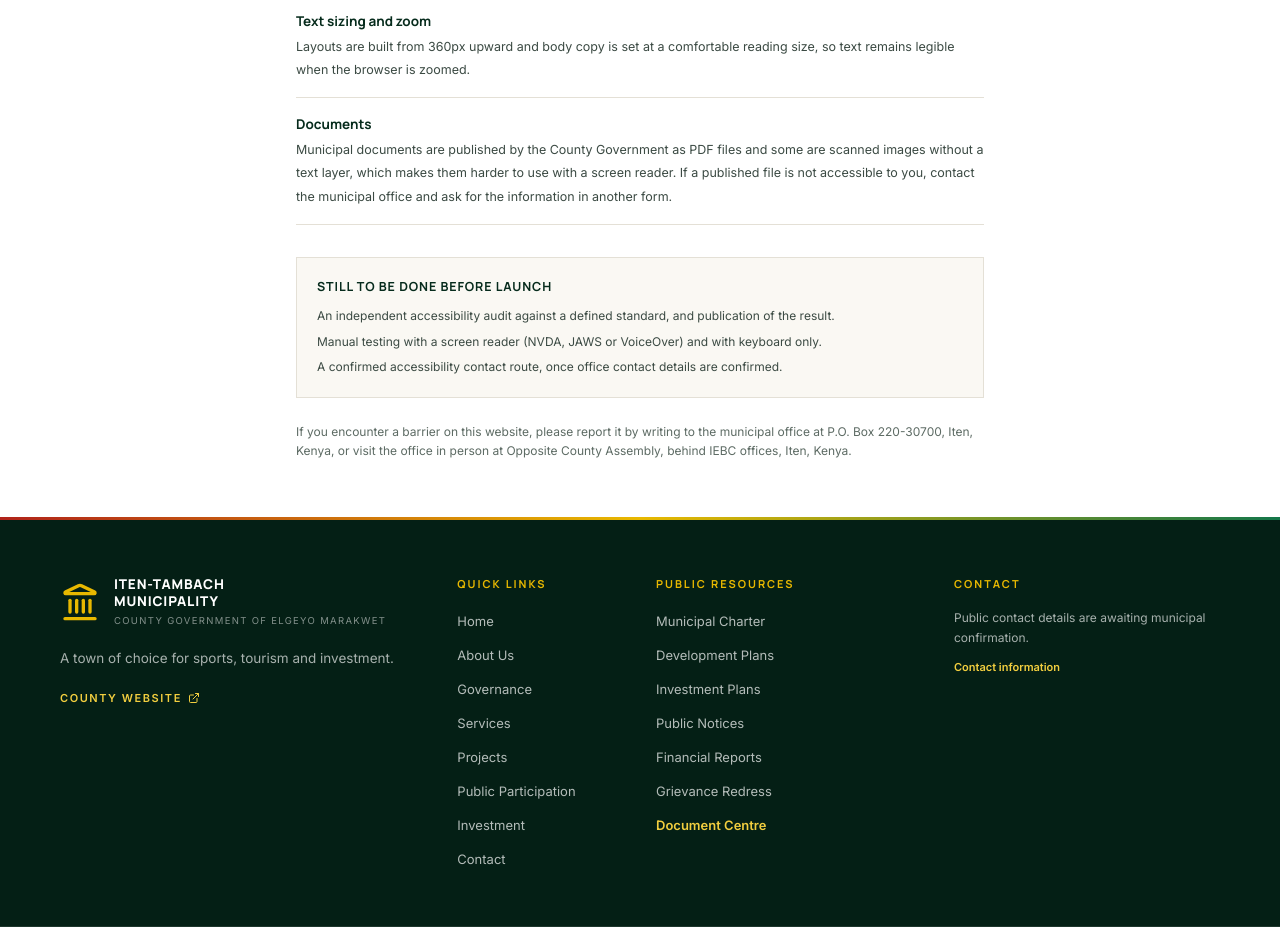
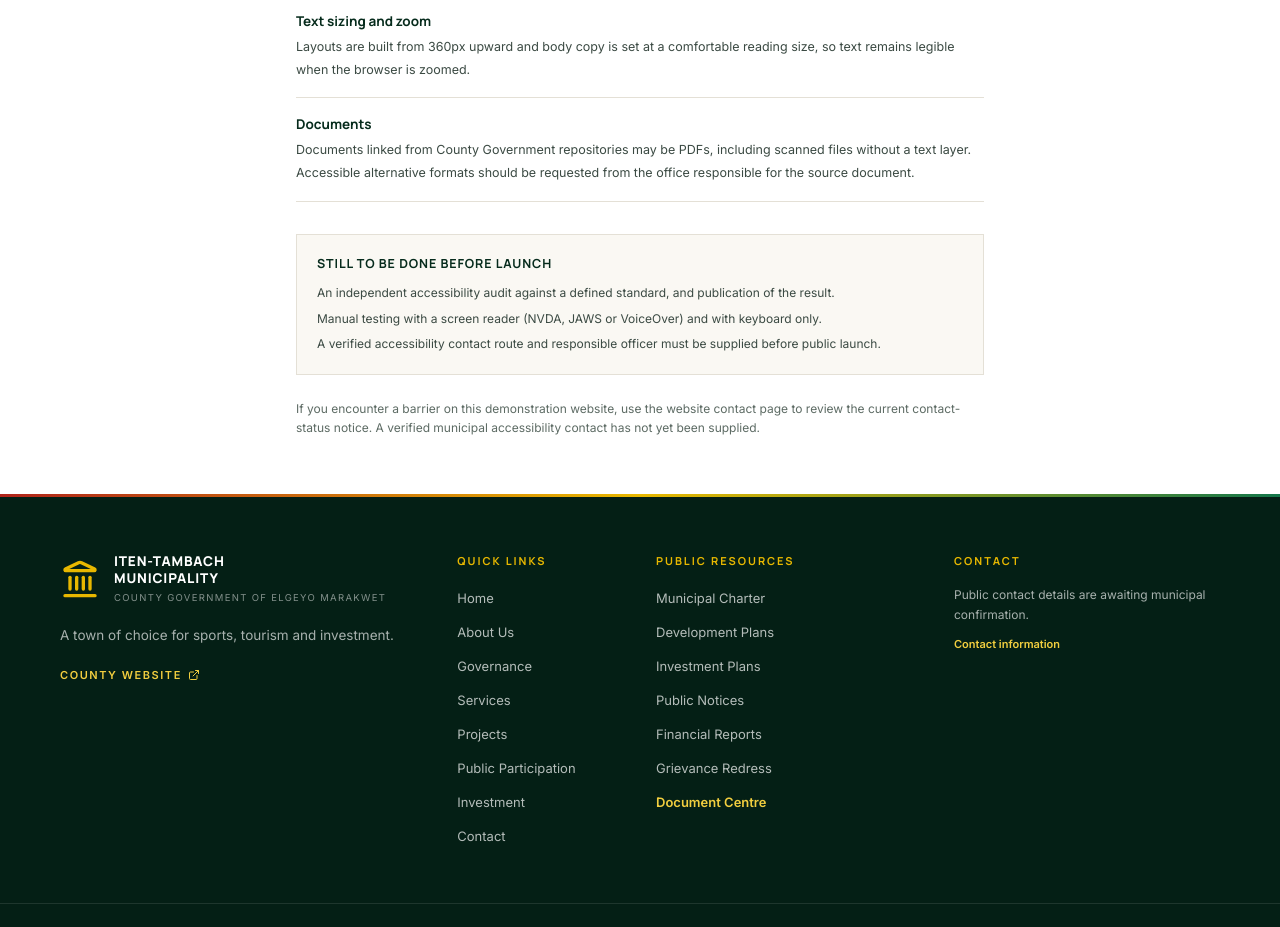
Before and after one commit to kikie254/municp, a Next.js app: page /accessibility in a window 1280 px wide. Shown: the part 1740-2667 px from the top of the page. Built offline with nearby package versions, Linux system fonts and the light colour scheme; no server answers.

Commit message:
Remove unverified accessibility contact instructions

```diff
--- a/app/accessibility/page.tsx
+++ b/app/accessibility/page.tsx
@@ -1,6 +1,5 @@
 import type { Metadata } from "next";
 import { PageHero } from "@/components/PageHero";
-import { site } from "@/lib/site";
 
 export const metadata: Metadata = {
   title: "Accessibility",
@@ -56,7 +55,7 @@ const items = [
   },
   {
     title: "Documents",
-    text: "Municipal documents are published by the County Government as PDF files and some are scanned images without a text layer, which makes them harder to use with a screen reader. If a published file is not accessible to you, contact the municipal office and ask for the information in another form.",
+    text: "Documents linked from County Government repositories may be PDFs, including scanned files without a text layer. Accessible alternative formats should be requested from the office responsible for the source document.",
   },
 ];
 
@@ -98,13 +97,12 @@ export default function AccessibilityPage() {
             <ul className="mt-2.5 space-y-1.5 text-[12px] leading-relaxed text-ink-soft">
               <li>An independent accessibility audit against a defined standard, and publication of the result.</li>
               <li>Manual testing with a screen reader (NVDA, JAWS or VoiceOver) and with keyboard only.</li>
-              <li>A confirmed accessibility contact route, once office contact details are confirmed.</li>
+              <li>A verified accessibility contact route and responsible officer must be supplied before public launch.</li>
             </ul>
           </div>
 
           <p className="mt-6 text-[12px] leading-relaxed text-ink-muted">
-            If you encounter a barrier on this website, please report it by writing to the municipal office at{" "}
-            {site.contact.postal}, or visit the office in person at {site.contact.physical}.
+            If you encounter a barrier on this demonstration website, use the website contact page to review the current contact-status notice. A verified municipal accessibility contact has not yet been supplied.
           </p>
         </div>
       </section>
```
